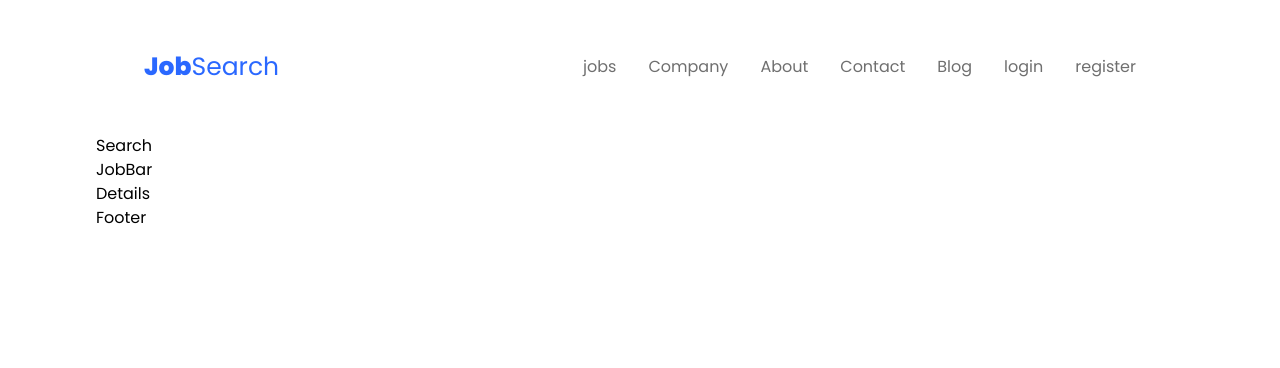
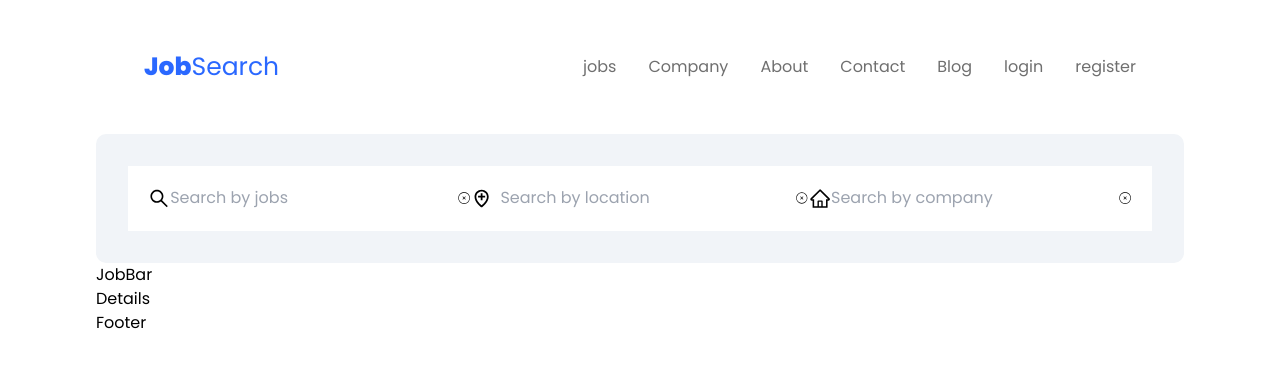
Before and after one commit to ArunprakashLfs/reactui, a React (Create React App) app: page / in a window 1280 px wide. Shown: the top 368 px of the page. Built offline with nearby package versions, Linux system fonts and the light colour scheme.

Commit message:
added searchbar component

```diff
--- a/package.json
+++ b/package.json
@@ -8,6 +8,7 @@
     "@testing-library/user-event": "^13.5.0",
     "react": "^18.2.0",
     "react-dom": "^18.2.0",
+    "react-icons": "^4.8.0",
     "react-scripts": "5.0.1",
     "web-vitals": "^2.1.4"
   },
--- a/src/components/Search/Search.jsx
+++ b/src/components/Search/Search.jsx
@@ -1,6 +1,36 @@
+import {AiOutlineSearch} from 'react-icons/ai'
+import {CiCircleRemove} from 'react-icons/ci'
+import {BiLocationPlus} from 'react-icons/bi'
+import {AiOutlineHome} from 'react-icons/ai'
+
 const Search = ()=>{
     return(
-        <div>Search</div>
+        <div className="search grid gp-10 bg-greyish rounded-[10px] p-[2rem]">
+            <form>
+                <div className='flex items-center justify-between p-5 bg-white shadow-greyish-500 gap-[px]'>
+                    <div className='searchOption flex items-center bg-white '>
+                        <AiOutlineSearch className='icon text-[25px]'/>
+                        <input type="text" placeholder="Search by jobs" className='focus:outline-none w-[100%] bg-transparent text-blue-500'/>
+                        <CiCircleRemove />
+                    </div>
+                    <div className='searchlocation flex items-center gap-2'>
+                        {/* <AiOutlineSearch /> */}
+                        <BiLocationPlus className='icon text-[25px]'/>
+                        <input type="text" placeholder="Search by location"  className='focus:outline-none w-[100%] bg-transparent text-blue-500'/>
+                        <CiCircleRemove />
+                    </div>
+                    <div className='searchcompany flex items-center bg-white '>
+                        {/* <AiOutlineSearch /> */}
+                        <AiOutlineHome className='icon text-[25px]'/>
+                        <input type="text" placeholder="Search by company" className='focus:outline-none w-[100%] bg-transparent text-blue-500'/>
+                        <CiCircleRemove />
+                    </div>
+                <div>
+
+                </div>
+                </div>
+            </form>
+        </div>
     )
 }
 export default Search;
--- a/src/index.css
+++ b/src/index.css
@@ -28,11 +28,11 @@ li:hover::before{
   bottom: -10px;
   color: #2a68ff;
 }
-/*
+
 .icon{
   cursor: pointer;
 }
-
+/*
 .card{
   background: #000;
 } */
--- a/tailwind.config.js
+++ b/tailwind.config.js
@@ -7,7 +7,7 @@ module.exports = {
     extend: {
       colors:{
         'blueColor': '#2a68ff',
-        'geryish': '#f1f4f8',
+        'greyish': '#f1f4f8',
         'CardShadow': '#f7f8f9',
         'textColor': '#252b36',
       }
```
Also changed, not shown: 1 other file (tests, documents, lock files or other folders).
